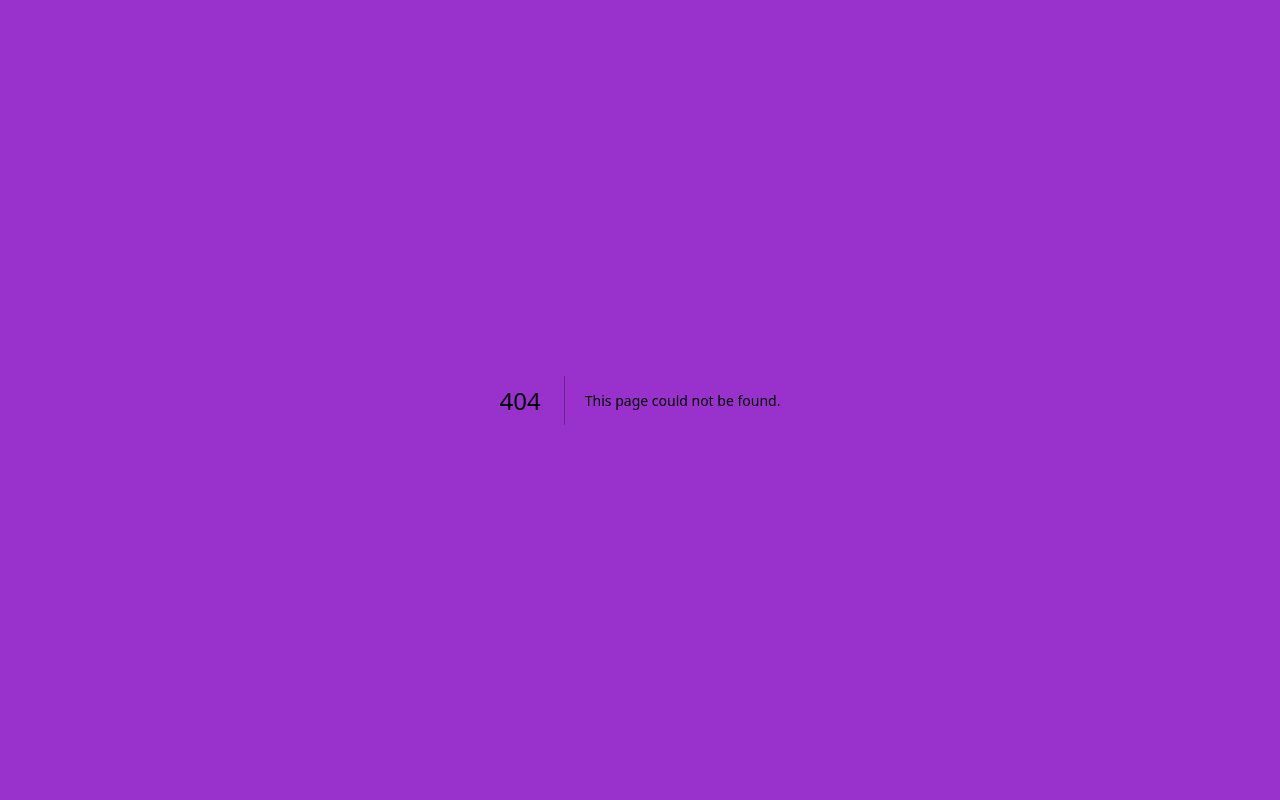
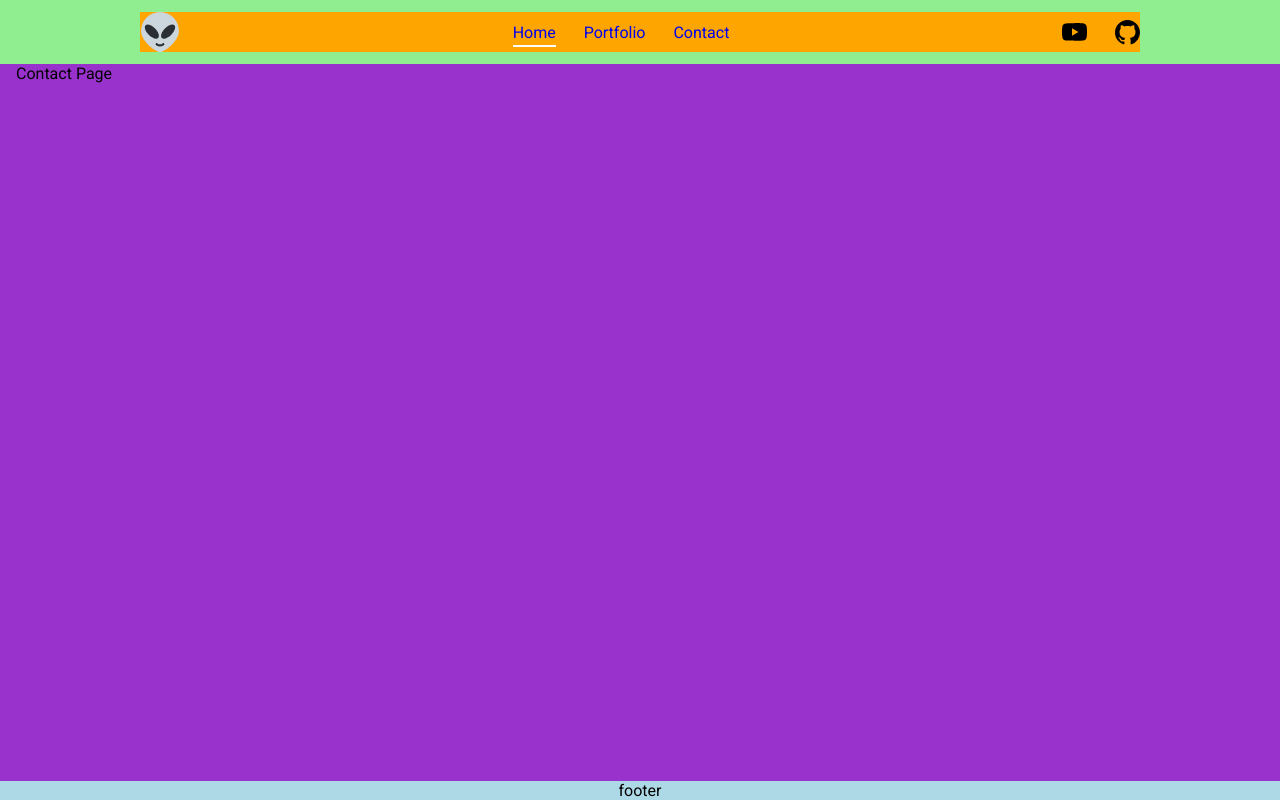
Before and after one commit to joshdotjs/portfolio, a Next.js app: page /contact in a window 1280 px wide. Before the commit this address had no page. Built offline with nearby package versions, Linux system fonts and the light colour scheme.

Commit message:
moved header outside of the non-SPA portion of the page

```diff
--- a/comps/_layout/header.js
+++ b/comps/_layout/header.js
@@ -1,17 +1,20 @@
 import { useState } from 'react';
+import Link from 'next/link';
 
 import Head from 'next/head';
 import NavDrawer, { openDrawer } from './drawer-nav';
 
 // ==============================================
 
-const Navlink = ({idx, active, onClick, children}) => {
+const Navlink = ({idx, active, onClick, href, children}) => {
   return (
     <li
       className={`navlink ${idx === active ? 'active' : ''}`}
       onClick={onClick}
     >
-      { children }
+      <Link href={href}>
+        { children }
+      </Link>
     </li>
   );
 };
@@ -45,9 +48,9 @@ export default function Header() {
           <img className="logo" src="/favicon.svg" />
 
           <ul className="navlinks">
-            <Navlink idx={0} active={active_page} onClick={() => setActivePage(0)}>Home</Navlink>
-            <Navlink idx={1} active={active_page} onClick={() => setActivePage(1)}>Portfolio</Navlink>
-            <Navlink idx={2} active={active_page} onClick={() => setActivePage(2)}>Contact</Navlink>
+            <Navlink idx={0} active={active_page} onClick={() => setActivePage(0)} href="/">Home</Navlink>
+            <Navlink idx={1} active={active_page} onClick={() => setActivePage(1)} href="/portfolio">Portfolio</Navlink>
+            <Navlink idx={2} active={active_page} onClick={() => setActivePage(2)} href="/contact">Contact</Navlink>
           </ul>
 
           <ul className="socials">
--- a/pages/_app.js
+++ b/pages/_app.js
@@ -1,3 +1,5 @@
+import Layout from 'comps/_layout/_layout';
+
 // Layout:
 import 'css/__layout.scss';
 import 'comps/_layout/header.scss';
@@ -11,7 +13,11 @@ import 'pages/videos/ecommerce/2023.scss';
 // ==============================================
 
 export default function App({ Component, pageProps }) {
-  return <Component {...pageProps} />
+  return (
+    <Layout>
+      <Component {...pageProps} />
+    </Layout>
+  )
 }
 
 // ==============================================
--- /dev/null
+++ b/pages/contact.js
@@ -0,0 +1,11 @@
+// ==============================================
+
+export default function ContactPage() {
+  return (
+    <>
+      Contact Page
+    </>
+  );
+}
+
+// ==============================================
--- a/pages/index.js
+++ b/pages/index.js
@@ -1,10 +1,8 @@
-import Layout from "comps/_layout/_layout";
-
 // ==============================================
 
 export default function Home() {
   return (
-    <Layout>
+    <>
 
       <div id="hero" className="hero-gutters">
         <div className="left">
@@ -20,7 +18,7 @@ export default function Home() {
         </div>
       </div>
 
-    </Layout>
+    </>
   );
 }
 
--- a/pages/videos/ecommerce/2023.js
+++ b/pages/videos/ecommerce/2023.js
@@ -1,5 +1,3 @@
-import Layout from "comps/_layout/_layout";
-
 // ==============================================
 
 export default function TwentyTwentyThree() {
@@ -7,7 +5,7 @@ export default function TwentyTwentyThree() {
   // --------------------------------------------
 
   return (
-    <Layout>
+    <>
       <section>
         <iframe
           width="560" height="315"
@@ -17,7 +15,7 @@ export default function TwentyTwentyThree() {
           allowfullscreen
           ></iframe>
       </section>
-    </Layout>
+    </>
   );
 
   // --------------------------------------------
```
Also changed, not shown: pages/portfolio.js (added, +11 -0 lines).
